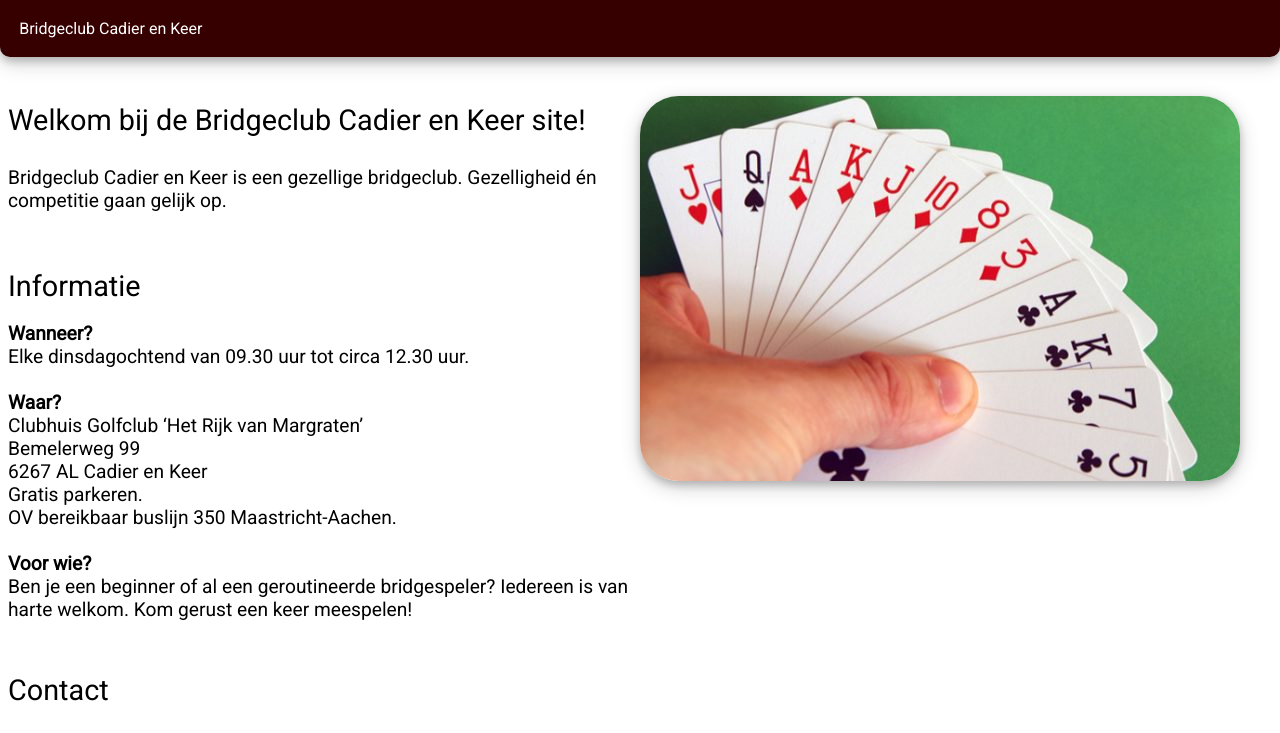
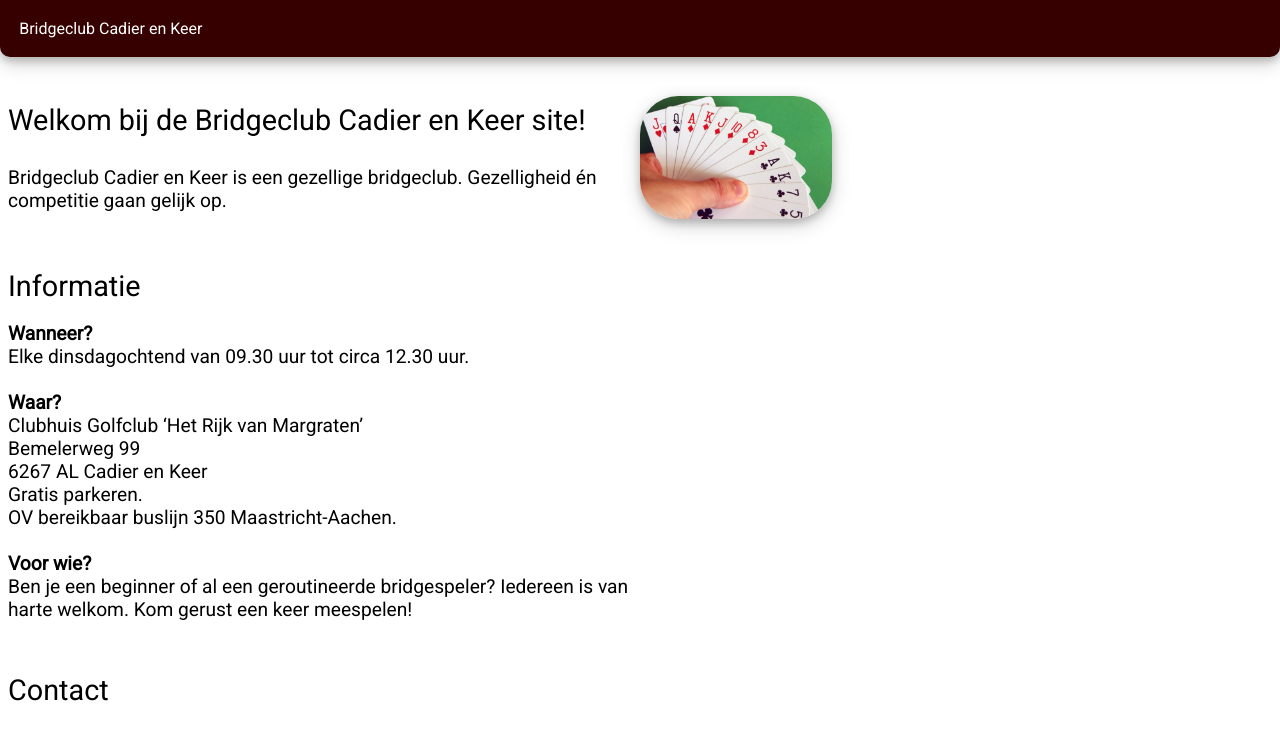
Before and after one commit to Rowanlikesdonuts/Bridgeclub, a plain HTML site: page index.html in a window 1280 px wide. Shown: the top 733 px of the page. Drawn offline with Linux system fonts and the light colour scheme.

Commit message:
Update index.html

```diff
--- a/index.html
+++ b/index.html
@@ -27,13 +27,13 @@
       			width: 100%;
       			z-index: 1;
 		}
-    	.img {
+    	/*.img {
       		width: 10rem;
 			transition: all 0.3s;
 		}
    		.img:hover {
     		transform: matrix(1.2, 0, 0, 1.2, 14, 3.5);
-		}
+		}*/
 		a:link {
   			color: #84c284;
   			background-color: transparent;
@@ -96,6 +96,8 @@ html {
 }
 
 img {
+	width: 10rem;
+	height: auto;
 	border-radius: 2rem;
 	box-shadow: 0 4px 8px 0 rgba(0, 0, 0, 0.2), 0 6px 20px 0 rgba(0, 0, 0, 0.19);
 }
```
